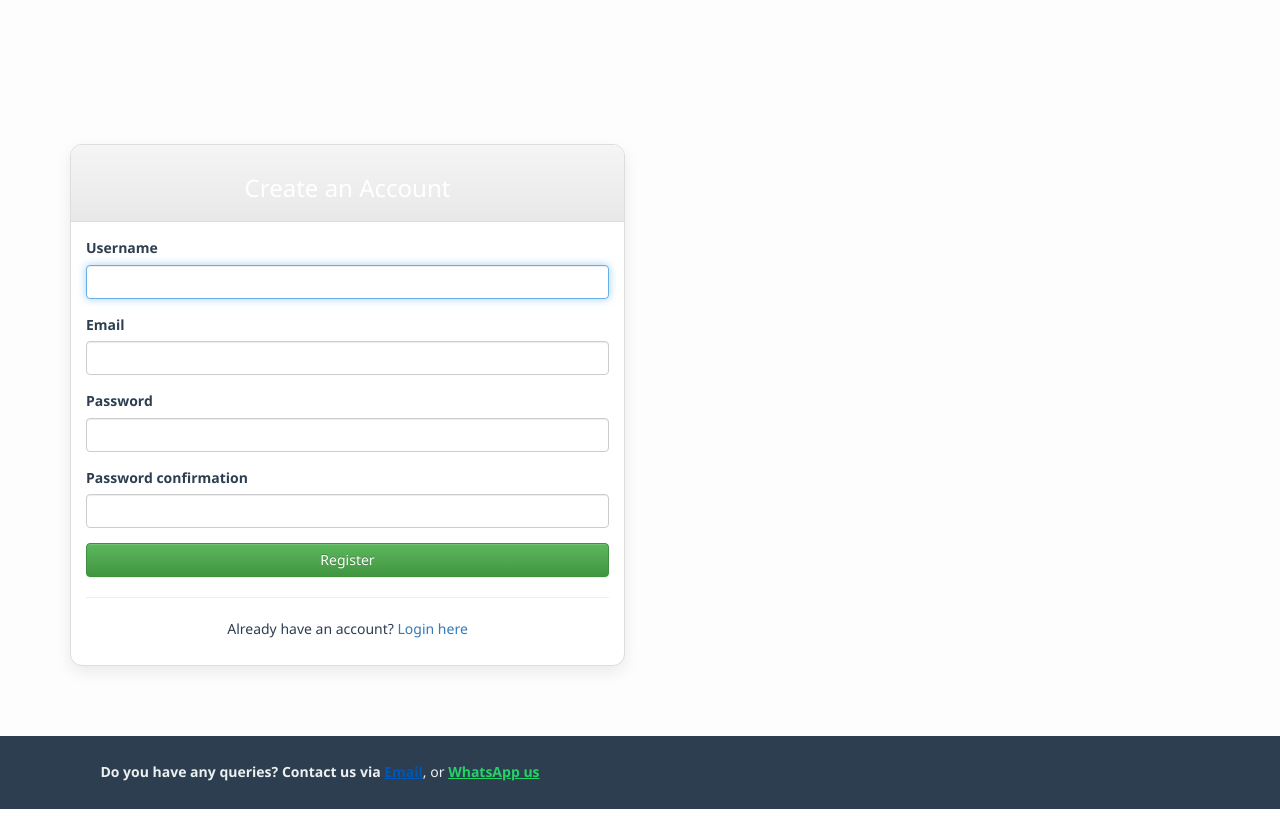
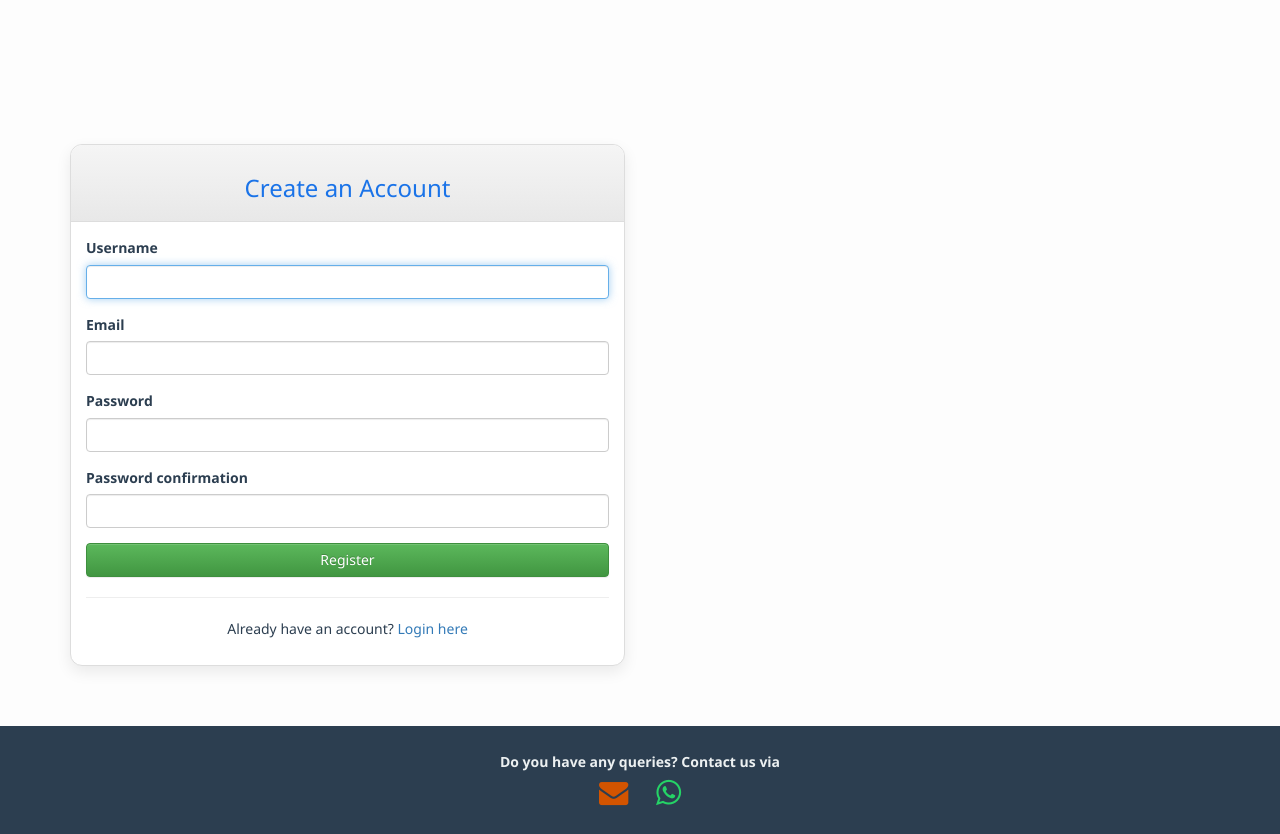
Before and after one commit to InfinityAbir/Maa-Medicine-Store, a Django app: page /accounts/register/ in a window 1280 px wide. Shown: the part 86-920 px from the top of the page. Before the commit the page ends 895 px from the top, so only its background shows below. Run offline with Django 3.2, Linux system fonts and the light colour scheme; some libraries are stand-ins or nearby versions.

Commit message:
Update register.html

```diff
--- a/pharma/templates/accounts/register.html
+++ b/pharma/templates/accounts/register.html
@@ -16,6 +16,10 @@
       rel="shortcut icon"
       href="{% static 'pharma/css/images/favicon2.ico' %}"
     />
+     <link
+  rel="stylesheet"
+  href="https://cdnjs.cloudflare.com/ajax/libs/font-awesome/4.7.0/css/font-awesome.min.css"
+/>
     <script
       type="text/javascript"
       src="{% static 'pharma/js/jquery.js' %}"
@@ -48,6 +52,20 @@
         100% {
           transform: translateX(-100%);
         }
+      }
+        /* Footer */
+      #contact a {
+        color: #1abc9c;
+        font-size: 22px;
+        margin: 0 12px;
+        display: inline-block;
+        transition: transform 0.3s, color 0.3s, text-shadow 0.3s;
+      }
+      #contact a:hover {
+        color: #16a085;
+        transform: scale(1.4) rotate(10deg);
+        text-shadow: 1px 1px 5px rgba(0, 0, 0, 0.3);
+        text-decoration: none;
       }
     </style>
   </head>
@@ -105,7 +123,9 @@
         <div class="col-md-6">
           <div class="panel panel-default">
             <div class="panel-heading text-center">
-              <h3>Create an Account</h3>
+              <h3 class="text-center mb-4" style="color: #1a73e8">
+                Create an Account
+              </h3>
             </div>
             <div class="panel-body">
               {% if messages %} {% for message in messages %}
@@ -146,28 +166,17 @@
     </div>
 
     <!-- Footer -->
-    <footer
-      id="contact"
-      class="container-fluid text-center"
-      style="margin-top: 50px"
-    >
-      <div class="row">
-        <div class="left-footer col-lg-6">
-          <span class="footer-text">
-            <strong>Do you have any queries? Contact us via </strong>
-            <a
-              href="mailto:abirha3896@gmail.com"
-              style="color: #0057b5; text-decoration: underline"
-              ><strong>Email</strong></a
-            >, or
-            <a
-              href="https://wa.me/8801701554707"
-              target="_blank"
-              style="color: #25d366; text-decoration: underline"
-              ><strong>WhatsApp us</strong></a
-            >
-          </span>
-        </div>
+       <footer id="contact" class="bg-light py-3 text-center fixed-bottom">
+      <div class="container">
+        <span class="footer-text">
+          <strong>Do you have any queries? Contact us via </strong></br>
+          <a href="mailto:abirha3896@gmail.com" class="mx-2" title="Email">
+            <i class="fa fa-envelope fa-lg" style="color: #d35400"></i>
+          </a>
+          <a href="https://wa.me/8801701554707" target="_blank" class="mx-2" title="WhatsApp">
+           <i class="fa fa-whatsapp fa-lg" style="color: #25d366"></i>
+          </a>
+        </span>
       </div>
     </footer>
   </body>
```
